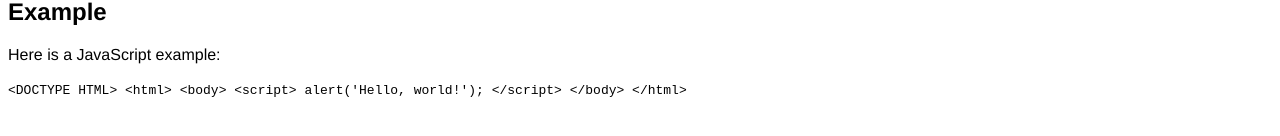
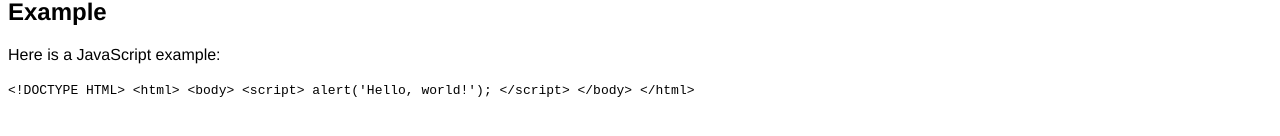
Before and after one commit to matt-msu0296/Hello-World-2, a plain HTML site: page index.html in a window 1280 px wide. Shown: the part 586-722 px from the top of the page. Drawn offline with Linux system fonts and the light colour scheme.

Commit message:
Example text fix

```diff
--- a/index.html
+++ b/index.html
@@ -24,7 +24,7 @@
       <h2>Example</h2>
       <p>Here is a JavaScript example:</p>
       <code>
-        &lt;DOCTYPE HTML&gt;
+        &lt;!DOCTYPE HTML&gt;
         &lt;html&gt;
           &lt;body&gt;
             &lt;script&gt;
```
